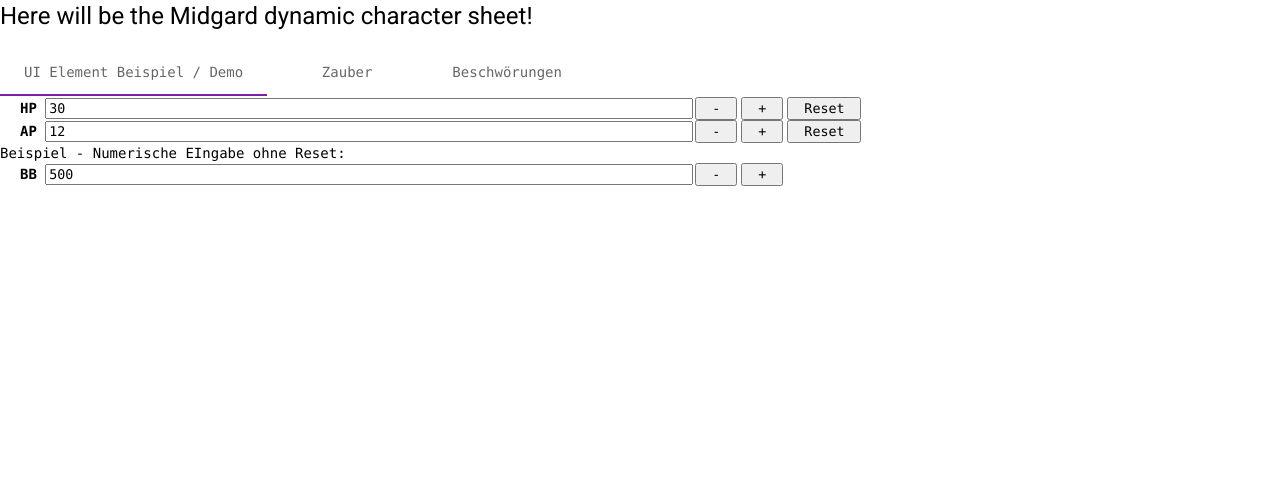
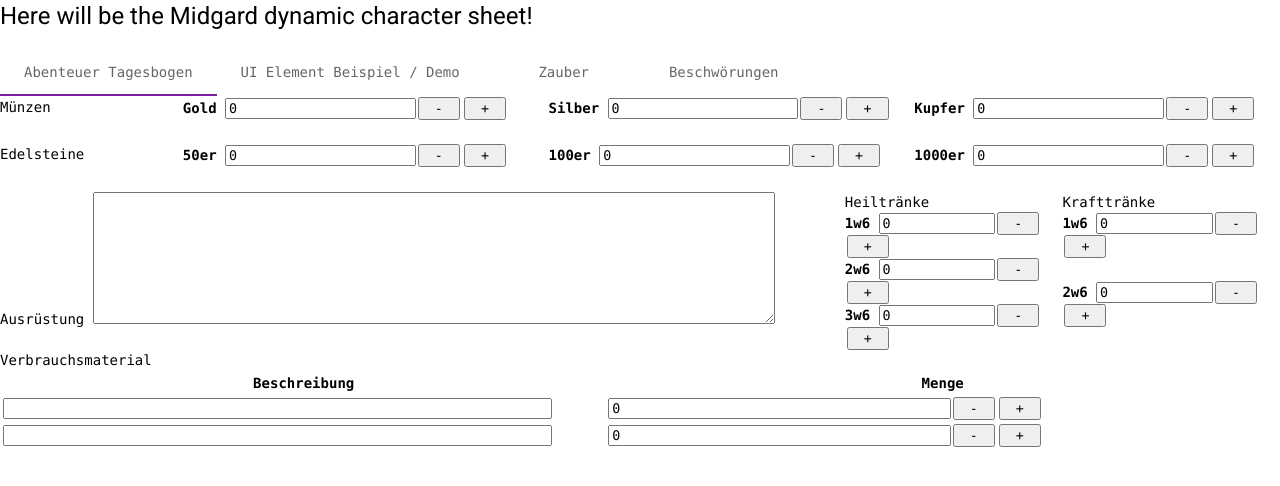
Before and after one commit to hummigbird1/MidgardDynamicCharacterSheet, an Angular app: page / in a window 1280 px wide. Shown: the top 486 px of the page. Built offline with nearby package versions, Linux system fonts and the light colour scheme.

Commit message:
Use adventure sheet component in main component

```diff
--- a/src/app/app.component.html
+++ b/src/app/app.component.html
@@ -1,6 +1,9 @@
 <h1>Here will be the Midgard dynamic character sheet!</h1>
 
 <mat-tab-group>
+  <mat-tab label="Abenteuer Tagesbogen">
+    <app-adventure-sheet></app-adventure-sheet>
+  </mat-tab>
   <mat-tab label="UI Element Beispiel / Demo">
     <app-numeric-value-handler label='HP' baseValue="30" [minValue]="0" [maxValue]="30"></app-numeric-value-handler>
     <br />
```
